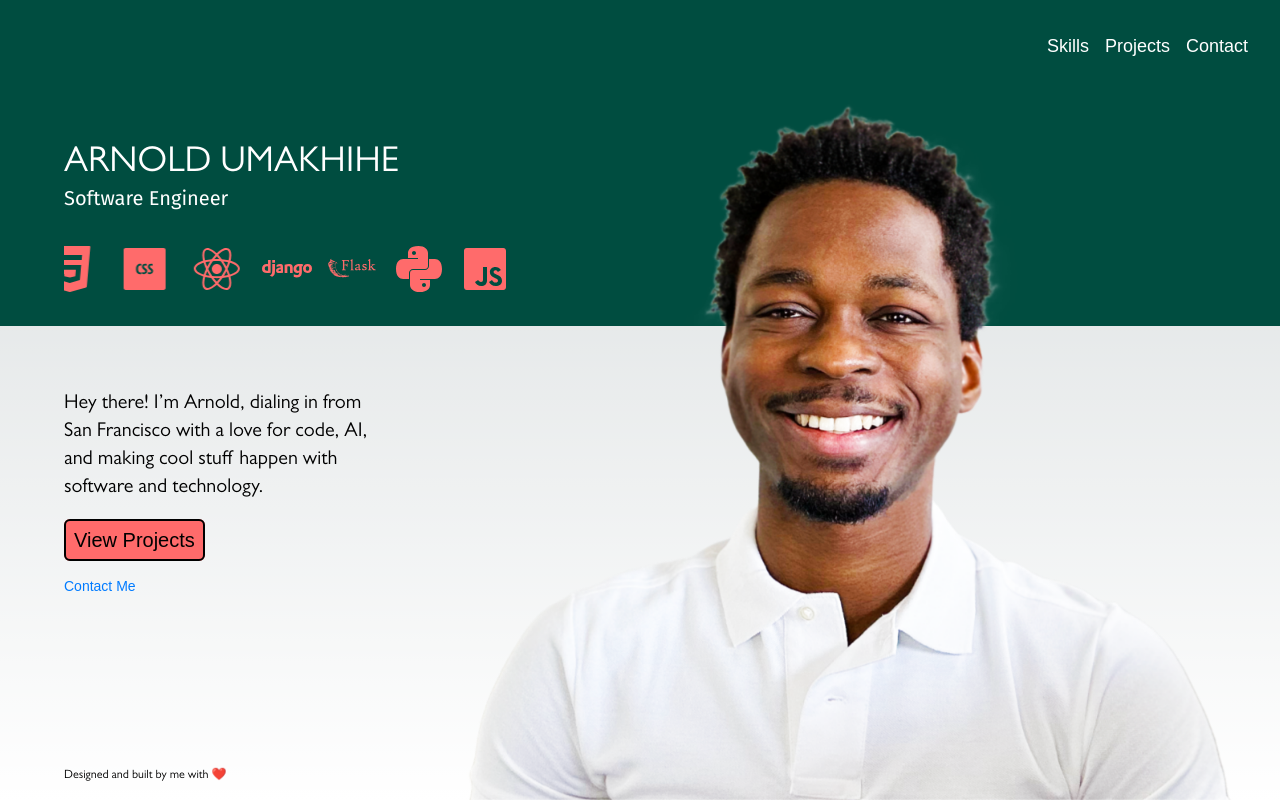
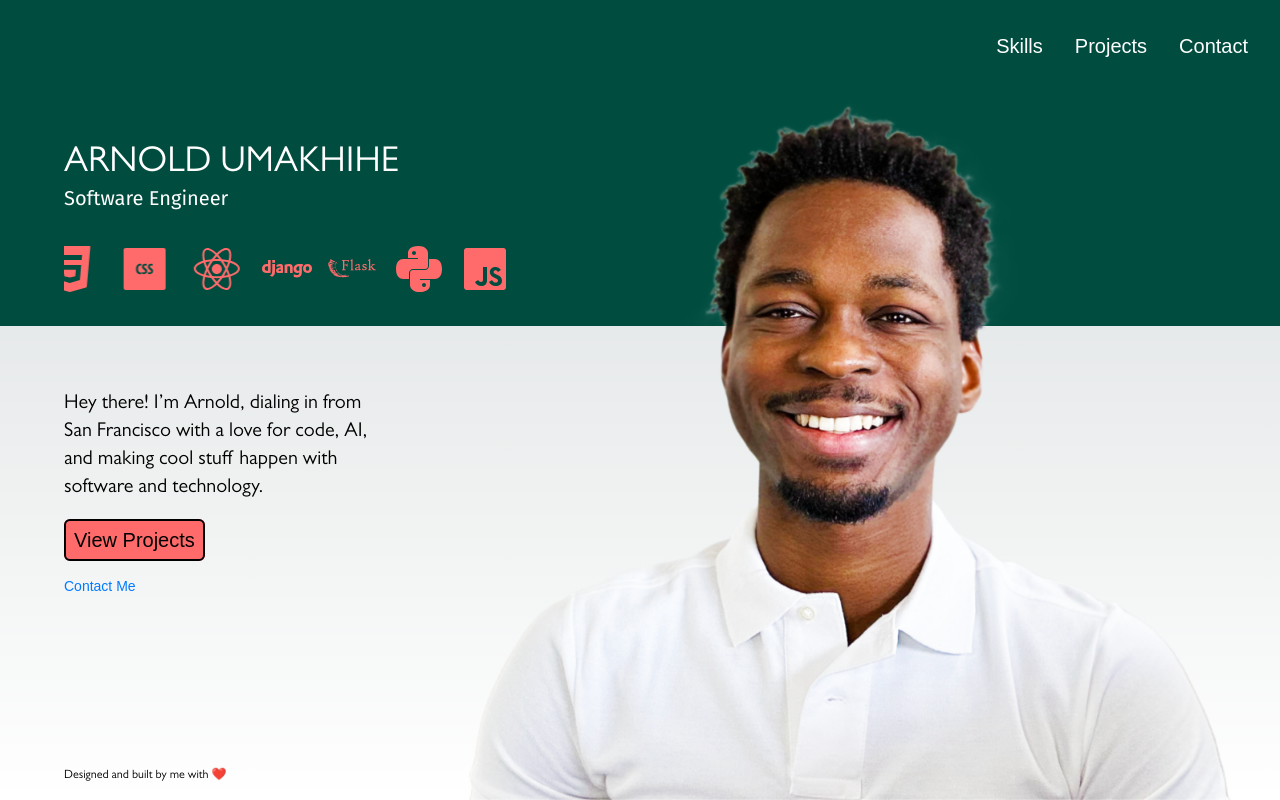
Before and after one commit to classic-arnold/personal-website, a Next.js app: page / in a window 1280 px wide. Built offline with nearby package versions, Linux system fonts and the light colour scheme; a web font is replaced by a local one.

Commit message:
building

```diff
--- a/src/components/header.tsx
+++ b/src/components/header.tsx
@@ -2,17 +2,20 @@ import { electrolize } from "@/utils/fonts/fonts";
 import { navItems } from "@/utils/nav-items";
 import { cn } from "@/utils/utils";
 import Image from "next/image";
+import Link from "next/link";
 
 
 export default function Header() {
     return (
         <div className="bg-transparent absolute top-0 left-0 w-full">
-            <ul className="flex gap-x-4 p-8 justify-end">
+            <ul className="flex gap-x-4 md:gap-x-8 p-8 justify-end">
                 {navItems.map((navItem, i) => (
                     <li key={i}
                     className={
                         cn([electrolize.className, "text-lg text-white"])}>
-                        { navItem.title }
+                            <Link href={navItem.path} className="hover:text-accent">
+                                { navItem.title }
+                            </Link>
                     </li>
                 ))}
             </ul>
```
